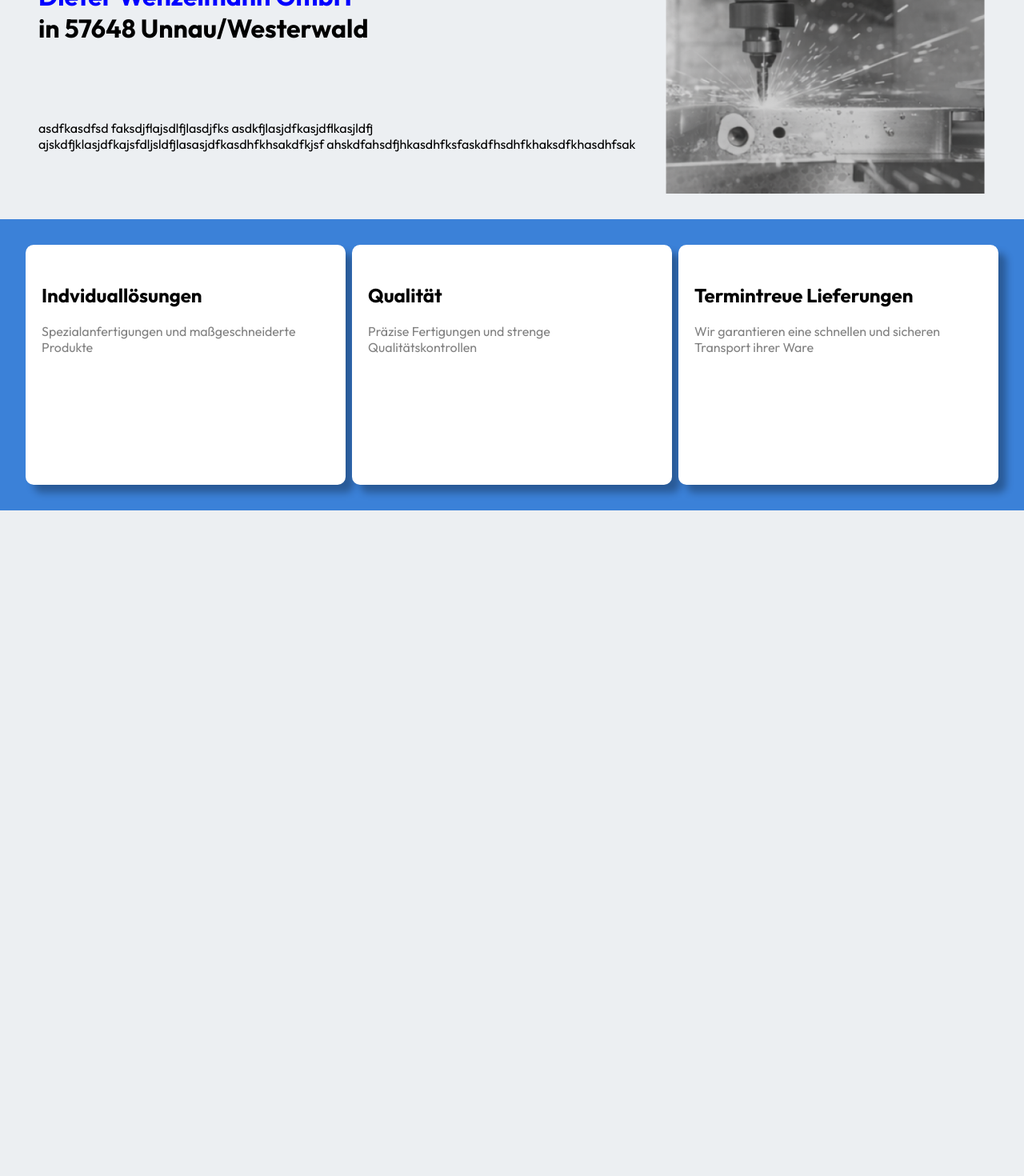
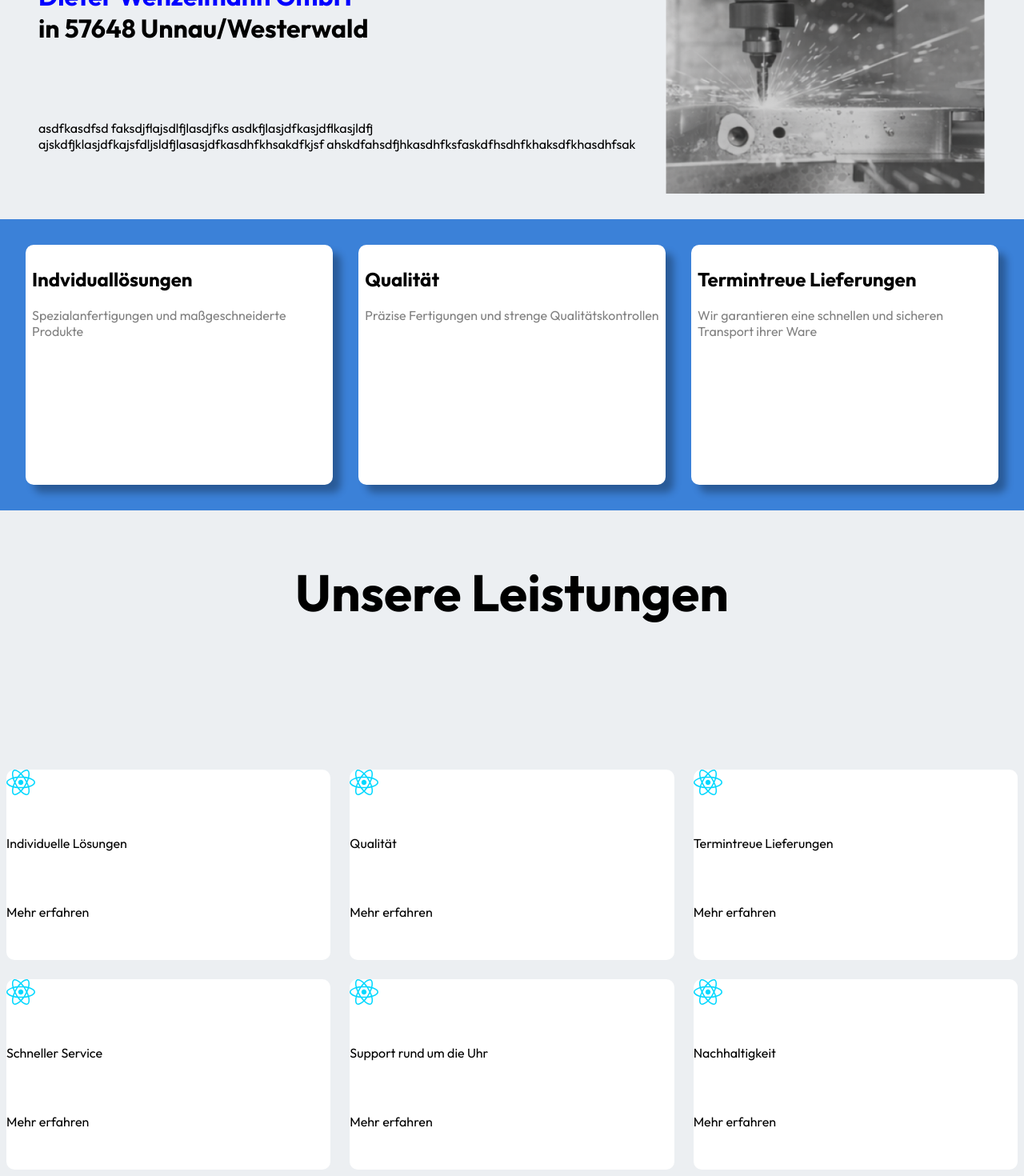
Before and after one commit to Youdontknowme720/DW, a React (Vite) app: page / in a window 1280 px wide. Shown: the part 201-1671 px from the top of the page at 80% size. Before the commit the page ends 839 px from the top, so only its background shows below. Built offline with nearby package versions, Linux system fonts and the light colour scheme; some icons are missing.

Commit message:
+ services

```diff
--- a/src/App.tsx
+++ b/src/App.tsx
@@ -2,6 +2,7 @@ import './App.css'
 import rlogo from "./assets/Brum.png";
 import Hero from './components/Hero'
 import Promises from './components/Promis.tsx'
+import Services from "./components/Services.tsx";
 
 function App() {
 
@@ -26,6 +27,7 @@ ahskdfahsdfjhkasdhfksfaskdfhsdhfkhaksdfkhasdhfsak"
                       image={rlogo}/>
             </section>
             <Promises></Promises>
+            <Services />
         </div>
     );
 }
--- a/src/components/Hero.tsx
+++ b/src/components/Hero.tsx
@@ -12,7 +12,7 @@ function Hero({title, description, image}: HeroProps) {
         <div className="hero-container">
             <h1 className="hero-title" style={{gridArea: "box-title"}}>{title}</h1>
             <p className="hero-desc" style={{gridArea: "box-desc"}}>{description}</p>
-            <img src={image} style={{gridArea: "box-img"}} alt="Hallo" className="hero-image"/>
+            <img src={image} width="750px" style={{gridArea: "box-img"}} alt="Hallo" className="hero-image"/>
         </div>
     )
 }
--- /dev/null
+++ b/src/components/ServiceCard.tsx
@@ -0,0 +1,16 @@
+import '../styles/ServiceCard.css';
+
+type ServiceCardType = {
+    img: string;
+    description: string;
+}
+
+export default function ServiceCard({img, description}: ServiceCardType) {
+    return (
+        <div className="service-card">
+            <img src={img} alt="Service" className="card-img" />
+            <p>{description}</p>
+            <p>Mehr erfahren</p>
+        </div>
+    )
+}
--- /dev/null
+++ b/src/components/Services.tsx
@@ -0,0 +1,29 @@
+import ServiceCard from "./ServiceCard.tsx";
+import '../styles/Services.css';
+import reactLogo from '../assets/react.svg';
+
+const serviceCards = [
+    { img: reactLogo, description: "Individuelle Lösungen" },
+    { img: reactLogo, description: "Qualität" },
+    { img: reactLogo, description: "Termintreue Lieferungen" },
+    { img: reactLogo, description: "Schneller Service" },
+    { img: reactLogo, description: "Support rund um die Uhr" },
+    { img: reactLogo, description: "Nachhaltigkeit" },
+];
+
+export default function Services() {
+    return (
+        <section className="service-container">
+            <h2 className="service-title">Unsere Leistungen</h2>
+            <div className="service-cards">
+                {serviceCards.map((item, index) => (
+                    <ServiceCard
+                        key={index}
+                        img={item.img}
+                        description={item.description}
+                    />
+                ))}
+            </div>
+        </section>
+    );
+}
--- a/src/styles/Promise.css
+++ b/src/styles/Promise.css
@@ -1,9 +1,9 @@
 .promises-container{
     display: grid;
-    gap: 0.5rem;
+    gap: 2rem;
     margin-top: 1rem;
     grid-template-columns: repeat(auto-fit, minmax(250px, 1fr));
     background-color: rgba(1, 92, 207, 0.75);
     padding: 2rem;
-    justify-content: space-evenly;
+    justify-items: center;
 }
--- a/src/styles/PromiseCard.css
+++ b/src/styles/PromiseCard.css
@@ -2,11 +2,11 @@
     background-color: white;
     grid-template-rows: auto;
     height: 300px;
-    width: 400px;
-    padding: 20px;
+    max-width: 400px;
     border-radius: 10px;
     box-shadow: 10px 10px 10px rgba(0, 0, 0, 0.3);
     transition: transform 0.2s ease, box-shadow 0.1s ease;
+    padding: 0 0.5rem;
 }
 
 .p-card:hover {
--- /dev/null
+++ b/src/styles/ServiceCard.css
@@ -0,0 +1,5 @@
+.service-card {
+    display: grid;
+    background-color: white;
+    border-radius: 10px;
+}
--- /dev/null
+++ b/src/styles/Services.css
@@ -0,0 +1,29 @@
+.service-container {
+    display: grid;
+    grid-template-rows: 300px 500px;
+    gap: 1rem;
+    padding: 0.5rem;
+}
+
+.service-title {
+    text-align: center;
+    font-size: 4rem;
+}
+
+.service-cards {
+    display: grid;
+    gap: 1.5rem;
+    grid-template-columns: repeat(3, 1fr);
+}
+
+@media (max-width: 900px) {
+    .service-cards {
+        grid-template-columns: repeat(2, 1fr); /* Tablet: 2 pro Zeile */
+    }
+}
+
+@media (max-width: 600px) {
+    .service-cards {
+        grid-template-columns: 1fr; /* Mobile: 1 pro Zeile */
+    }
+}
```
